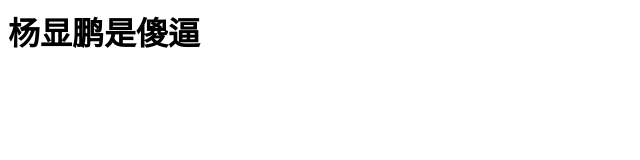
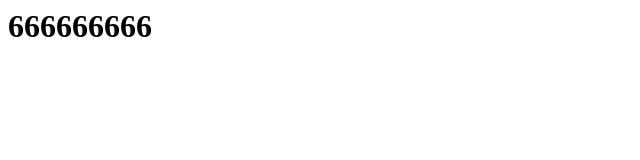
Before and after one commit to xiaozeng2296/xiaozeng2296.github.io, a plain HTML site: page index.html in a window 1280 px wide. Shown: the whole page, without its empty margins (0-640 px from the left). Drawn offline with Linux system fonts and the light colour scheme.

Commit message:
Update index.html

```diff
--- a/index.html
+++ b/index.html
@@ -1 +1 @@
-<h1>杨显鹏是傻逼</h1>
+<h1>666666666</h1>
```
